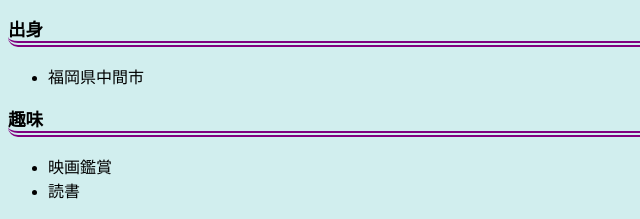
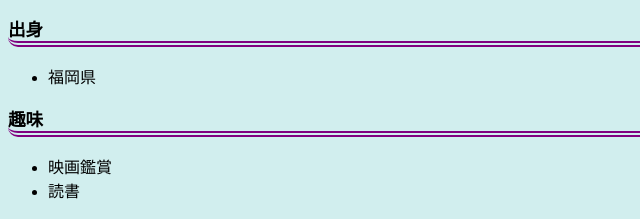
Before and after one commit to k17rs006/test01, a plain HTML site: page index.html in a window 1280 px wide. Shown: the part 204-423 px from the top of the page, 0-640 px from the left. Drawn offline with Linux system fonts and the light colour scheme.

Commit message:
index_htmlの編集
プロフィールを編集

```diff
--- a/index.html
+++ b/index.html
@@ -12,7 +12,7 @@
 <h2>プロフィール</h2>
 <h3>出身</h3>
 <ul>
-<li>福岡県中間市</li>
+<li>福岡県</li>
 </ul>
 <h3>趣味</h3>
 <ul>
```
